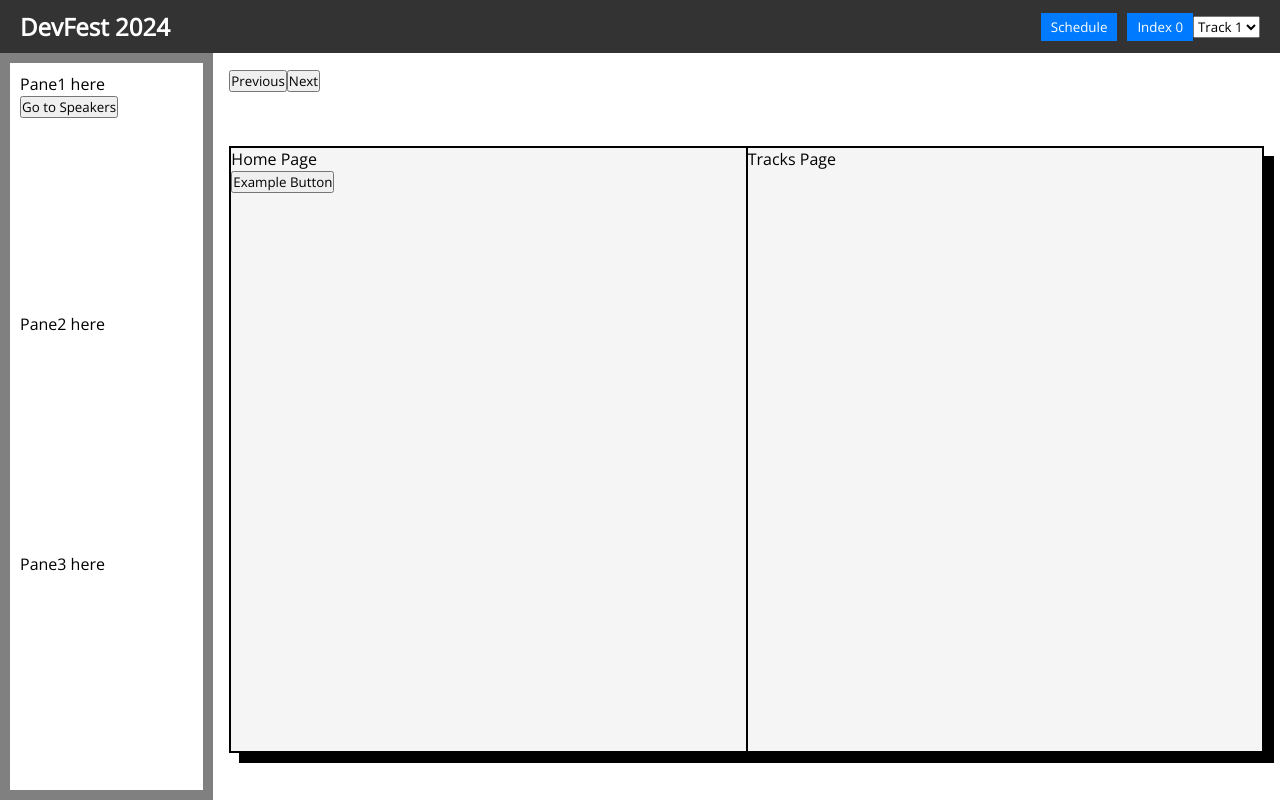
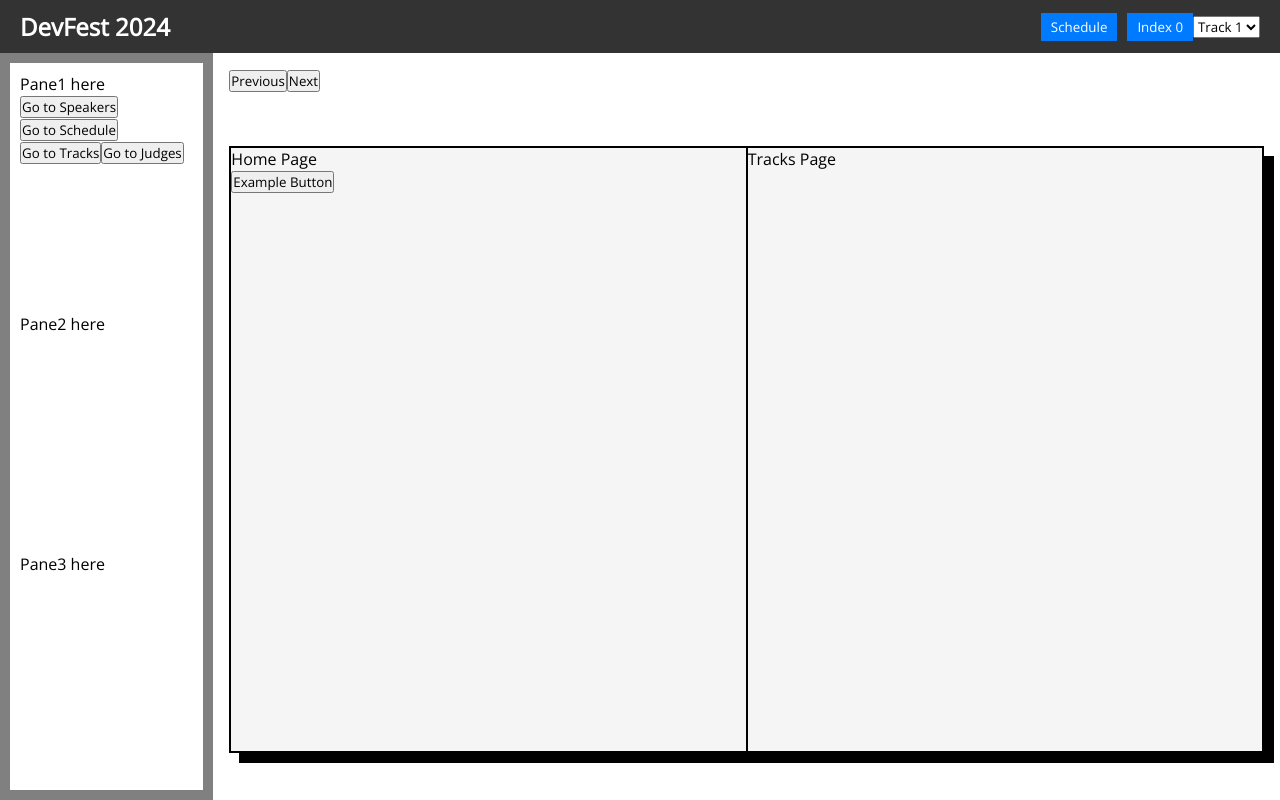
Before and after one commit to adicu/devfest-2024, a Next.js app: page / in a window 1280 px wide. Built offline with nearby package versions, Linux system fonts and the light colour scheme.

Commit message:
added buttons for remaining pages

```diff
--- a/src/components/Sidepane.jsx
+++ b/src/components/Sidepane.jsx
@@ -30,13 +30,9 @@ const Sidepane = (props) => {
 
   console.log(props.pageDictionary);
 
-  const handleButtonClick = (event) => {
-    event.stopPropagation();
-
-    console.log("Sidepane Button clicked");
-    console.log(props.pageDictionary);
-
-    props.updatePage(props.pageDictionary["Speakers"]);
+  const handleButtonClick = (page) => {
+    console.log(`Go to ${page}`);
+    props.updatePage(props.pageDictionary[page]);
   };
 
   return (
@@ -44,7 +40,13 @@ const Sidepane = (props) => {
       <SubContainer>
         <Pane1>
           <p>Pane1 here</p>
-          <button onClick={handleButtonClick}>Go to Speakers</button>
+          <button onClick={() => handleButtonClick("Speakers")}>Go to Speakers</button>
+          <button onClick={() => handleButtonClick("Schedule")}>Go to Schedule</button>
+          <button onClick={() => handleButtonClick("Tracks")}>Go to Tracks</button>
+          <button onClick={() => handleButtonClick("Judges")}>Go to Judges</button>
+
+          {/*<button onClick={() => handleButtonClick("FAQs")}>Go to FAQs</button>*/}
+          {/*<button onClick={() => handleButtonClick("About ADI")}>Go to About ADI</button>*/}
         </Pane1>
         <Pane2>
           <p>Pane2 here </p>
```
